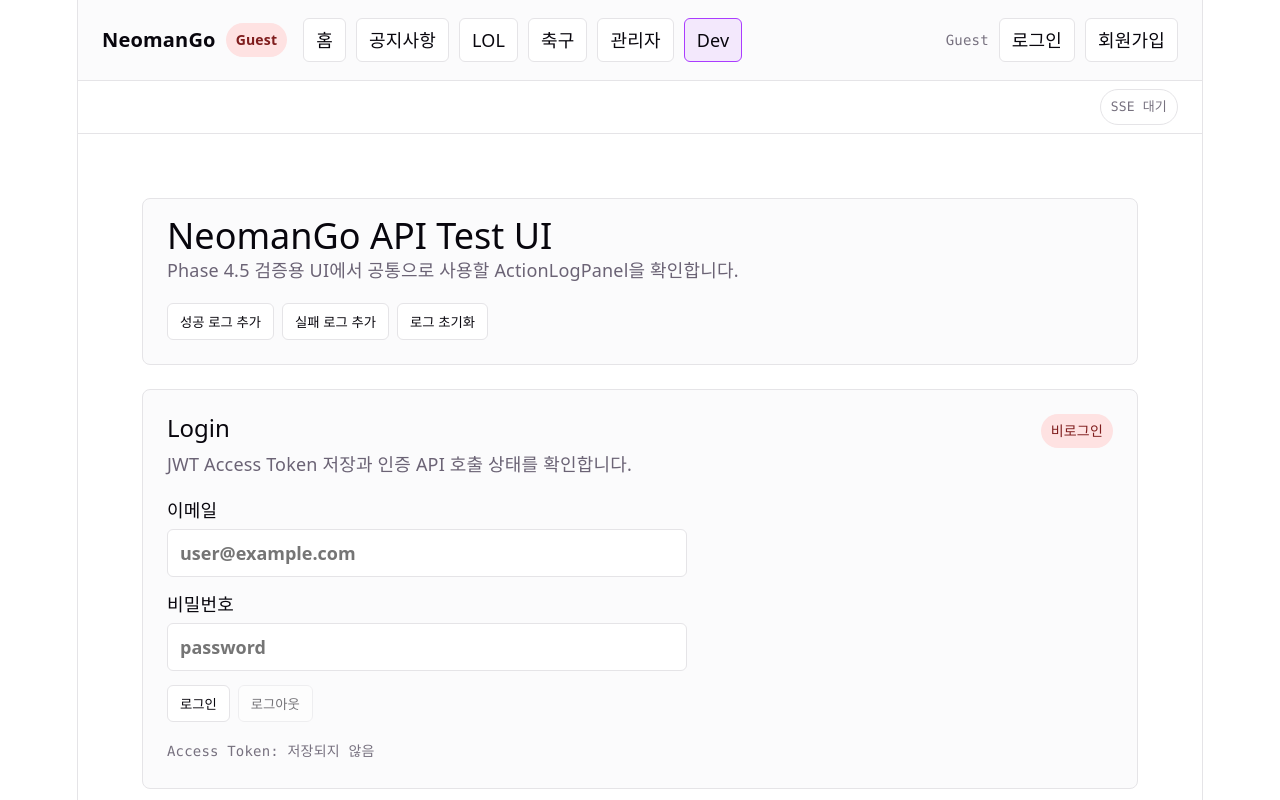
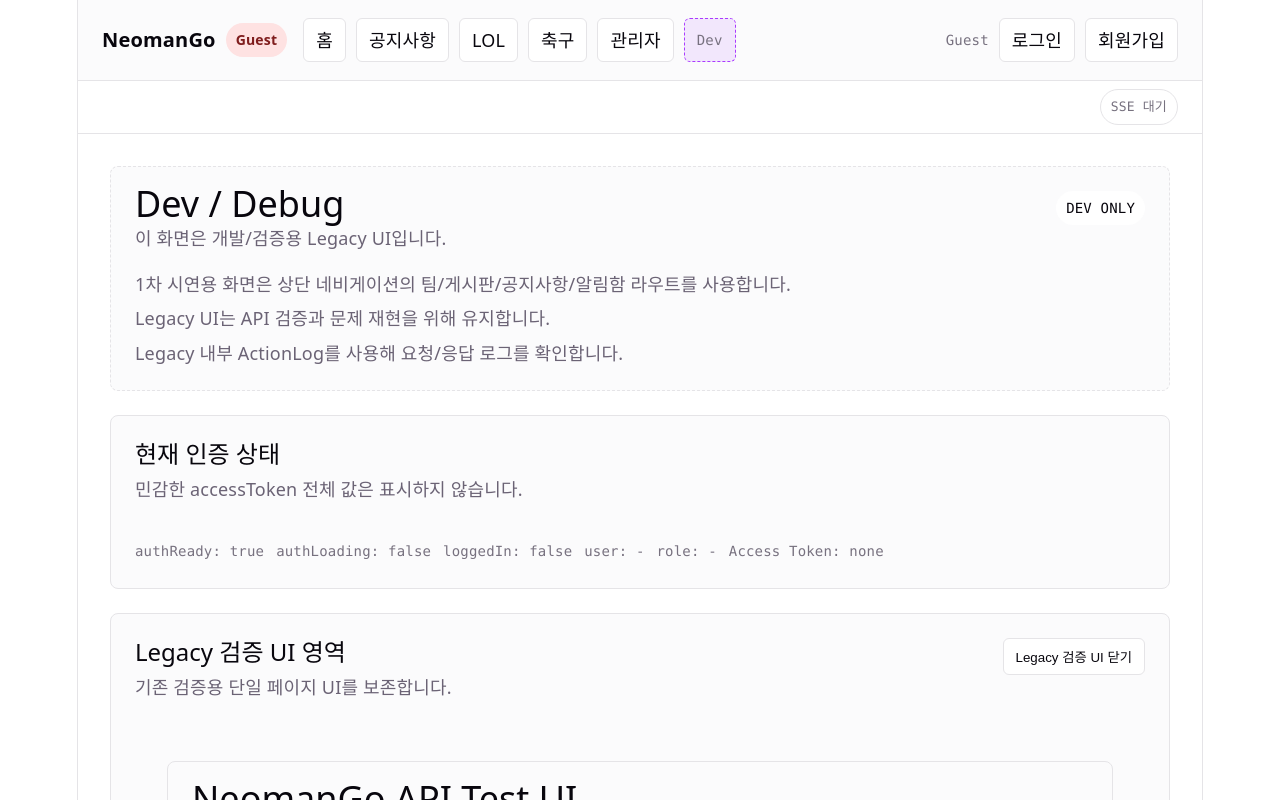
Before and after one commit to Tae-KyungKo/Neoman_Go_front, a React (Vite) app: page /dev in a window 1280 px wide. Shown: the top 800 px of the page. Built offline with nearby package versions, Linux system fonts and the light colour scheme; no server answers.

Commit message:
chore(ui): Dev 화면과 환경 기준 정리
Legacy 검증 UI를 /dev 안에서 안내와 접이식 영역으로 분리하고, Phase 8 전 점검해야 할 환경변수, 포트, CORS, SPA fallback 기준을 문서화했다.

```diff
--- a/src/App.css
+++ b/src/App.css
@@ -58,6 +58,13 @@
 .quick-link-grid a:hover {
   border-color: var(--accent);
   background: var(--accent-bg);
+}
+
+.main-navigation a.dev-nav-link {
+  color: var(--text-muted);
+  border-style: dashed;
+  font-family: var(--mono);
+  font-size: 14px;
 }
 
 .header-actions {
@@ -236,6 +243,35 @@
 .login-page {
   display: grid;
   gap: 24px;
+}
+
+.dev-page {
+  display: grid;
+  gap: 24px;
+}
+
+.dev-page-header {
+  border-style: dashed;
+}
+
+.dev-notice-grid {
+  display: grid;
+  gap: 8px;
+}
+
+.legacy-dev-shell {
+  display: grid;
+  gap: 24px;
+  padding-top: 8px;
+}
+
+.button-like {
+  border: 1px solid var(--border);
+  border-radius: 6px;
+  padding: 8px 12px;
+  color: var(--text-h);
+  background: var(--button-bg);
+  cursor: pointer;
 }
 
 .intro-panel,
--- a/src/components/layout/MainNavigation.jsx
+++ b/src/components/layout/MainNavigation.jsx
@@ -10,7 +10,9 @@
       <NavLink to="/c/LOL">LOL</NavLink>
       <NavLink to="/c/SOCCER">축구</NavLink>
       <NavLink to="/admin">관리자</NavLink>
-      <NavLink to="/dev">Dev</NavLink>
+      <NavLink className="dev-nav-link" to="/dev">
+        Dev
+      </NavLink>
     </nav>
   )
 }
--- a/src/pages/DevPage.jsx
+++ b/src/pages/DevPage.jsx
@@ -1,7 +1,81 @@
+import { useState } from 'react'
+import { useAuth } from '../auth/useAuth'
 import LegacyDevApp from '../legacy/LegacyDevApp'
 
+function getUserLabel(currentUser) {
+  return currentUser?.nickname || currentUser?.email || currentUser?.id || '-'
+}
+
 function DevPage() {
-  return <LegacyDevApp />
+  const [isLegacyOpen, setIsLegacyOpen] = useState(true)
+  const {
+    accessToken,
+    authLoading,
+    authReady,
+    currentUser,
+  } = useAuth()
+
+  return (
+    <section className="dev-page">
+      <div className="route-panel dev-page-header">
+        <div className="route-panel-header">
+          <div>
+            <h1>Dev / Debug</h1>
+            <p>이 화면은 개발/검증용 Legacy UI입니다.</p>
+          </div>
+          <span className="selected-category-badge">DEV ONLY</span>
+        </div>
+
+        <div className="dev-notice-grid">
+          <p>1차 시연용 화면은 상단 네비게이션의 팀/게시판/공지사항/알림함 라우트를 사용합니다.</p>
+          <p>Legacy UI는 API 검증과 문제 재현을 위해 유지합니다.</p>
+          <p>Legacy 내부 ActionLog를 사용해 요청/응답 로그를 확인합니다.</p>
+        </div>
+      </div>
+
+      <section className="route-panel" aria-labelledby="dev-auth-title">
+        <div className="route-panel-header">
+          <div>
+            <h2 id="dev-auth-title">현재 인증 상태</h2>
+            <p>민감한 accessToken 전체 값은 표시하지 않습니다.</p>
+          </div>
+        </div>
+
+        <div className="auth-state">
+          <span>authReady: {String(authReady)}</span>
+          <span>authLoading: {String(authLoading)}</span>
+          <span>loggedIn: {String(Boolean(currentUser?.isLoggedIn))}</span>
+          <span>user: {getUserLabel(currentUser)}</span>
+          <span>role: {currentUser?.role ?? '-'}</span>
+          <span>Access Token: {accessToken ? 'present' : 'none'}</span>
+        </div>
+      </section>
+
+      <section className="route-panel" aria-labelledby="legacy-ui-title">
+        <div className="route-panel-header">
+          <div>
+            <h2 id="legacy-ui-title">Legacy 검증 UI 영역</h2>
+            <p>기존 검증용 단일 페이지 UI를 보존합니다.</p>
+          </div>
+          <button
+            className="button-like"
+            onClick={() => setIsLegacyOpen((current) => !current)}
+            type="button"
+          >
+            {isLegacyOpen ? 'Legacy 검증 UI 닫기' : 'Legacy 검증 UI 열기'}
+          </button>
+        </div>
+
+        {isLegacyOpen ? (
+          <div className="legacy-dev-shell">
+            <LegacyDevApp />
+          </div>
+        ) : (
+          <p className="empty-log">Legacy 검증 UI가 접혀 있습니다.</p>
+        )}
+      </section>
+    </section>
+  )
 }
 
 export default DevPage
```
Also changed, not shown: 1 other file (tests, documents, lock files or other folders).
